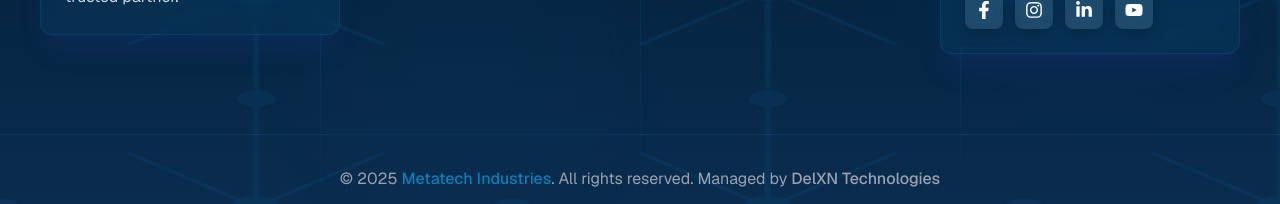
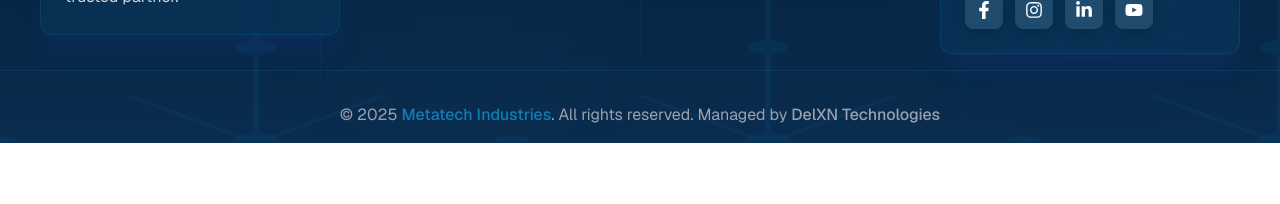
Before and after one commit to DelXN-shivam/Metatech-Industries-DelXN, a Next.js app: page / in a window 1280 px wide. Shown: the part 5534-5738 px from the top of the page. After the commit the page ends 5677 px from the top, so only its background shows below. Built offline with nearby package versions, Linux system fonts and the light colour scheme.

Commit message:
Vertical Size Reduce

```diff
--- a/src/app/components/Footer.jsx
+++ b/src/app/components/Footer.jsx
@@ -224,7 +224,7 @@ const Footer = () => {
                 </motion.div>
 
                 {/* Footer Bottom */}
-                <div className="relative mt-20 pt-8 text-center text-gray-400 border-t border-[#0f7db7]/20">
+                <div className="relative mt-4 pt-8 text-center text-gray-400 border-t border-[#0f7db7]/20">
                     <div className="px-6 max-w-4xl mx-auto">
                         © 2025 <motion.span
                             className="text-[#0f7db7] font-medium"
```
